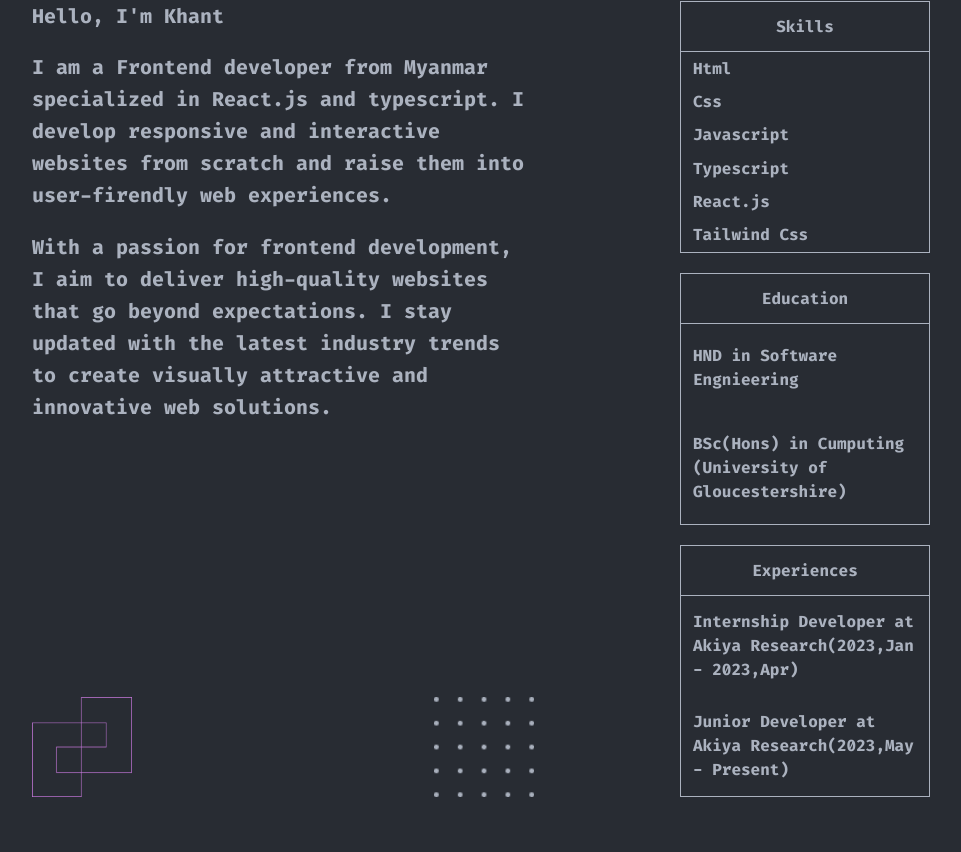
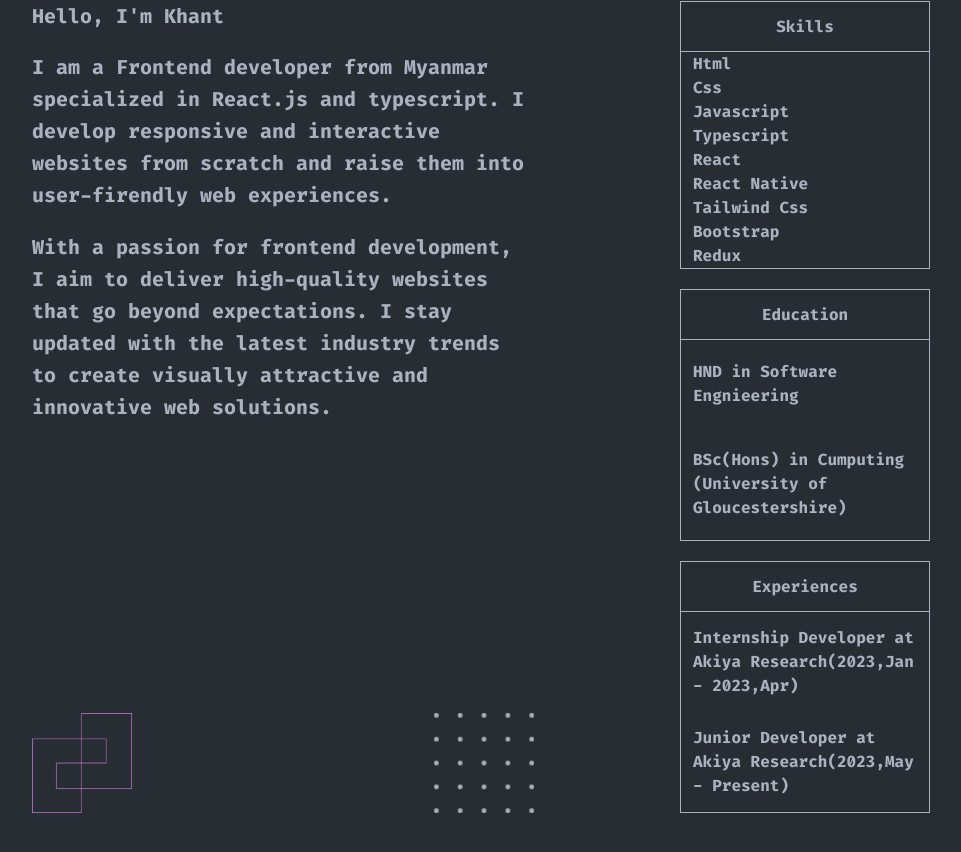
Before and after one commit to khant21699/Ts-Portfolio, a React (Vite) app: page / in a window 1280 px wide. Shown: the part 1043-1895 px from the top of the page, without its empty margins (96-1057 px from the left). Built offline with nearby package versions, Linux system fonts and the light colour scheme.

Commit message:
about me changes

```diff
--- a/src/Pages/AboutMe.tsx
+++ b/src/Pages/AboutMe.tsx
@@ -93,8 +93,11 @@ export default function AboutMe({ setCurrentPage }: Props) {
                   <li>Css</li>
                   <li>Javascript</li>
                   <li>Typescript</li>
-                  <li>React.js</li>
+                  <li>React</li>
+                  <li>React Native</li>
                   <li>Tailwind Css</li>
+                  <li>Bootstrap</li>
+                  <li>Redux</li>
                 </ul>
               </div>
             </div>
```
